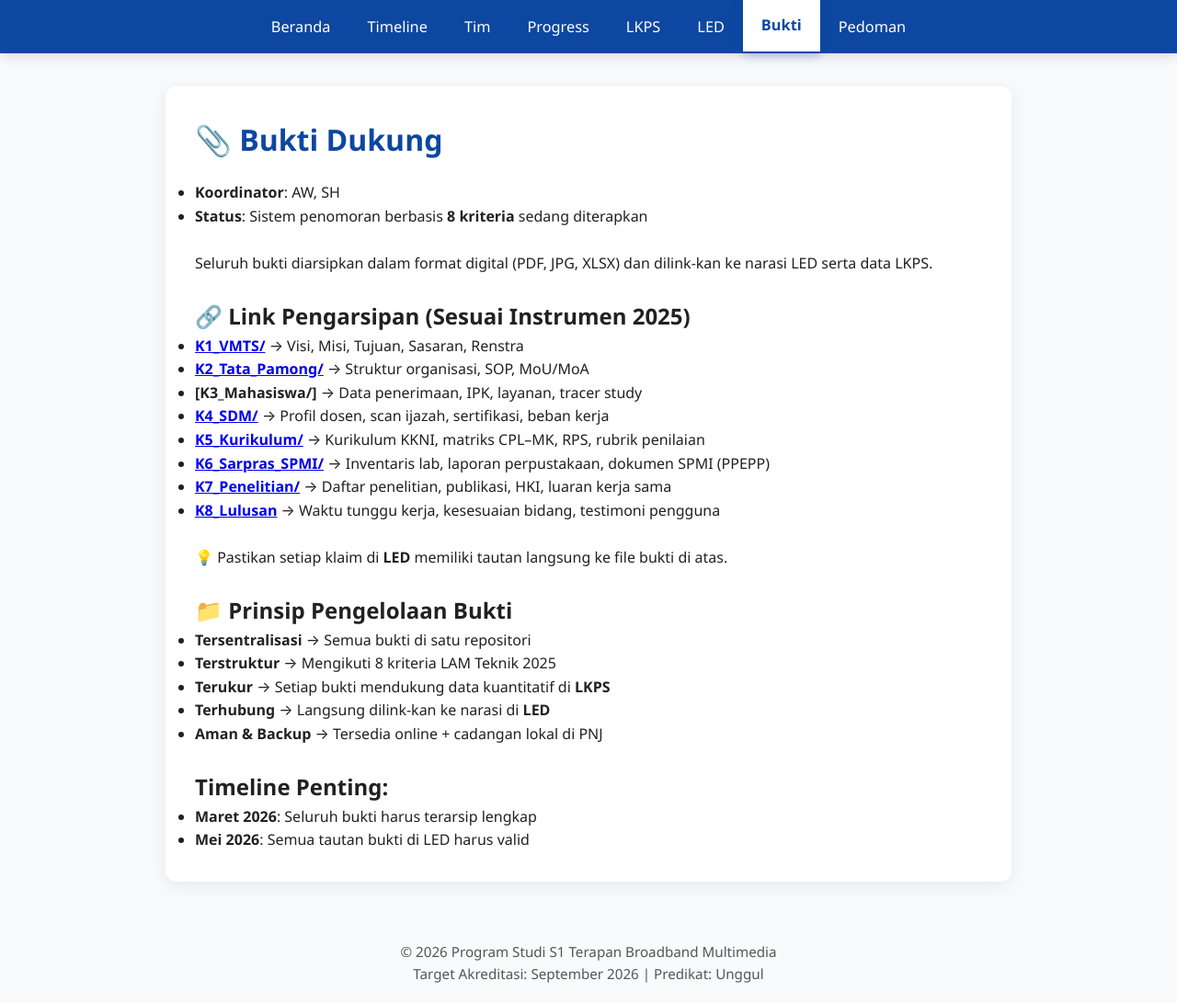
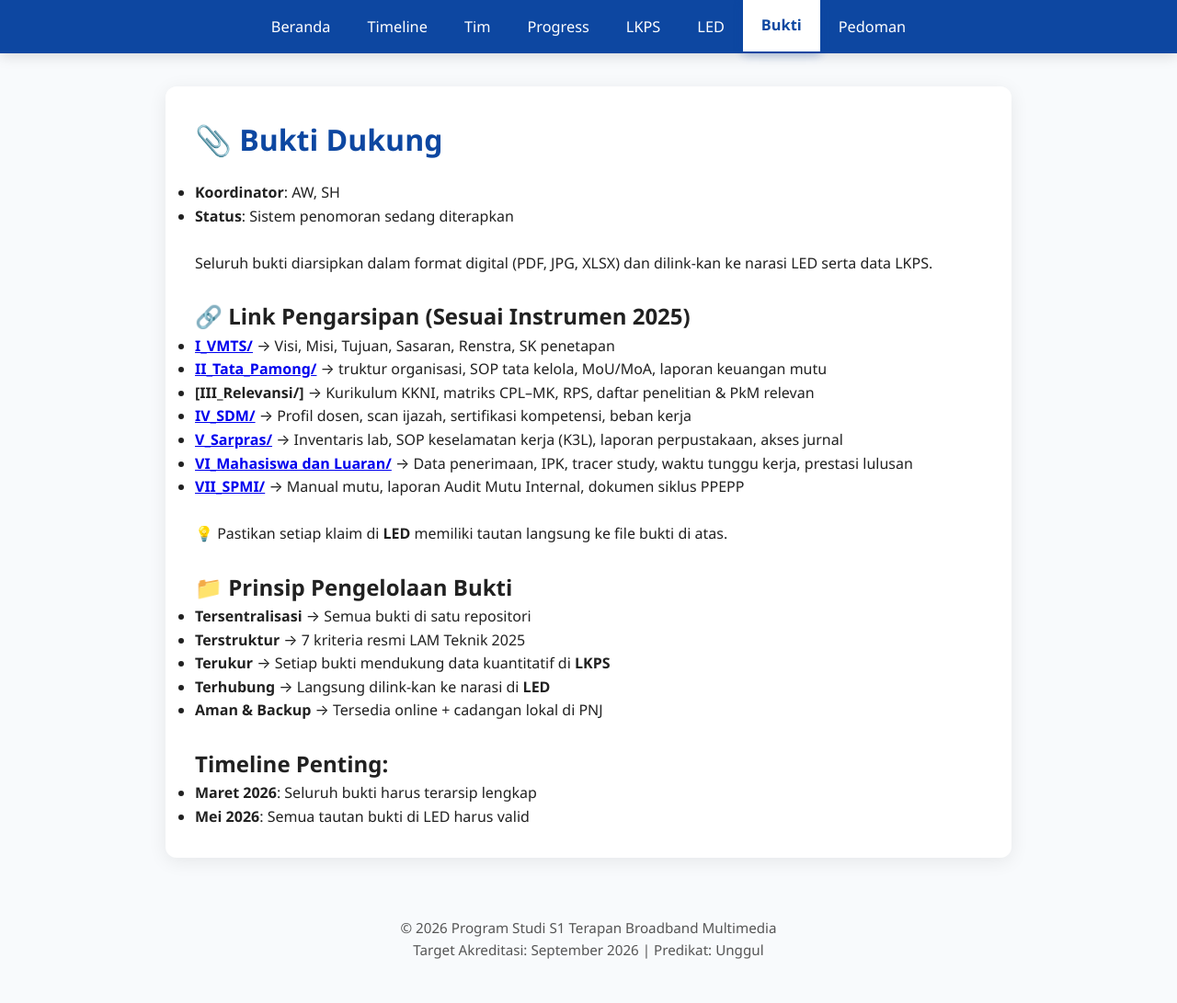
Before and after one commit to portal-psbm/aksibm-26, a Jekyll site: the page built from bukti.md, in a window 1280 px wide and 1091 px high. Shown: the whole window at 92% size. Built offline with Jekyll 4.4.1, drawn with Linux system fonts in a browser that asks for light colours.

Commit message:
Perbarui bukti

```diff
--- a/bukti.md
+++ b/bukti.md
@@ -7,26 +7,25 @@ permalink: /bukti/
 # 📎 Bukti Dukung
 
 - **Koordinator**: AW, SH
-- **Status**: Sistem penomoran berbasis **8 kriteria** sedang diterapkan <br><br>
+- **Status**: Sistem penomoran sedang diterapkan <br><br>
 
 > Seluruh bukti diarsipkan dalam format digital (PDF, JPG, XLSX) dan dilink-kan ke narasi LED serta data LKPS. <br><br>
 
 ## 🔗 Link Pengarsipan (Sesuai Instrumen 2025)
 
-- **[K1_VMTS/](https://drive.google.com/drive/folders/1TRWWZHUTecu8NZtz9KsIL3STVRRBTSg2?usp=sharing)** → Visi, Misi, Tujuan, Sasaran, Renstra
-- **[K2_Tata_Pamong/](https://drive.google.com/drive/folders/1DrKFEI-bj6b33OrKJ9PIMEwIu94FuGSO?usp=sharing)** → Struktur organisasi, SOP, MoU/MoA
-- **[K3_Mahasiswa/]** → Data penerimaan, IPK, layanan, tracer study
-- **[K4_SDM/](https://drive.google.com/drive/folders/17PZ7fR96Fkleygqg9a3Xdc2nwhYZlmSs?usp=sharing)** → Profil dosen, scan ijazah, sertifikasi, beban kerja
-- **[K5_Kurikulum/](https://drive.google.com/drive/folders/13LqmW5CNKAxb6rShIeHrAHXmk1F0xFfS?usp=sharing)** → Kurikulum KKNI, matriks CPL–MK, RPS, rubrik penilaian
-- **[K6_Sarpras_SPMI/](https://drive.google.com/drive/folders/1gMylc3D-zn_tDrG225evho12NVTcoewd?usp=sharing)** → Inventaris lab, laporan perpustakaan, dokumen SPMI (PPEPP)
-- **[K7_Penelitian/](https://drive.google.com/drive/folders/1yCyVGVdh3cSkU-EDEWtnTblsy7gBgWyV?usp=sharing)** → Daftar penelitian, publikasi, HKI, luaran kerja sama
-- **[K8_Lulusan](https://drive.google.com/drive/folders/17_d9r_RZ2S7Ou2vhWearbZApITeTymUR?usp=sharing)** → Waktu tunggu kerja, kesesuaian bidang, testimoni pengguna <br><br>
+- **[I_VMTS/](https://drive.google.com/drive/folders/1TRWWZHUTecu8NZtz9KsIL3STVRRBTSg2?usp=sharing)** → Visi, Misi, Tujuan, Sasaran, Renstra, SK penetapan
+- **[II_Tata_Pamong/](https://drive.google.com/drive/folders/1DrKFEI-bj6b33OrKJ9PIMEwIu94FuGSO?usp=sharing)** → truktur organisasi, SOP tata kelola, MoU/MoA, laporan keuangan mutu
+- **[III_Relevansi/]** → Kurikulum KKNI, matriks CPL–MK, RPS, daftar penelitian & PkM relevan
+- **[IV_SDM/](https://drive.google.com/drive/folders/17PZ7fR96Fkleygqg9a3Xdc2nwhYZlmSs?usp=sharing)** → Profil dosen, scan ijazah, sertifikasi kompetensi, beban kerja
+- **[V_Sarpras/](https://drive.google.com/drive/folders/13LqmW5CNKAxb6rShIeHrAHXmk1F0xFfS?usp=sharing)** → Inventaris lab, SOP keselamatan kerja (K3L), laporan perpustakaan, akses jurnal
+- **[VI_Mahasiswa dan Luaran/](https://drive.google.com/drive/folders/1gMylc3D-zn_tDrG225evho12NVTcoewd?usp=sharing)** → Data penerimaan, IPK, tracer study, waktu tunggu kerja, prestasi lulusan
+- **[VII_SPMI/](https://drive.google.com/drive/folders/1yCyVGVdh3cSkU-EDEWtnTblsy7gBgWyV?usp=sharing)** → Manual mutu, laporan Audit Mutu Internal, dokumen siklus PPEPP <br><br>
 
 > 💡 Pastikan setiap klaim di **LED** memiliki tautan langsung ke file bukti di atas. <br><br>
 
 ## 📁 Prinsip Pengelolaan Bukti <br>
 - **Tersentralisasi** → Semua bukti di satu repositori
-- **Terstruktur** → Mengikuti 8 kriteria LAM Teknik 2025
+- **Terstruktur** → 7 kriteria resmi LAM Teknik 2025
 - **Terukur** → Setiap bukti mendukung data kuantitatif di **LKPS**
 - **Terhubung** → Langsung dilink-kan ke narasi di **LED**
 - **Aman & Backup** → Tersedia online + cadangan lokal di PNJ <br><br>
```
